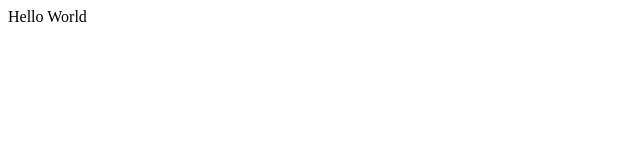
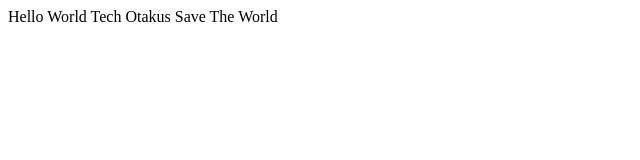
Before and after one commit to IndexLibrary/aaa, a plain HTML site: page index.html in a window 1280 px wide. Shown: the whole page, without its empty margins (0-640 px from the left). Drawn offline with Linux system fonts and the light colour scheme.

Commit message:
the second time

```diff
--- a/index.html
+++ b/index.html
@@ -5,5 +5,6 @@
 	</head>
 	<body>
 		Hello World
+		Tech Otakus Save The World
 	</body>
 </html>
```
